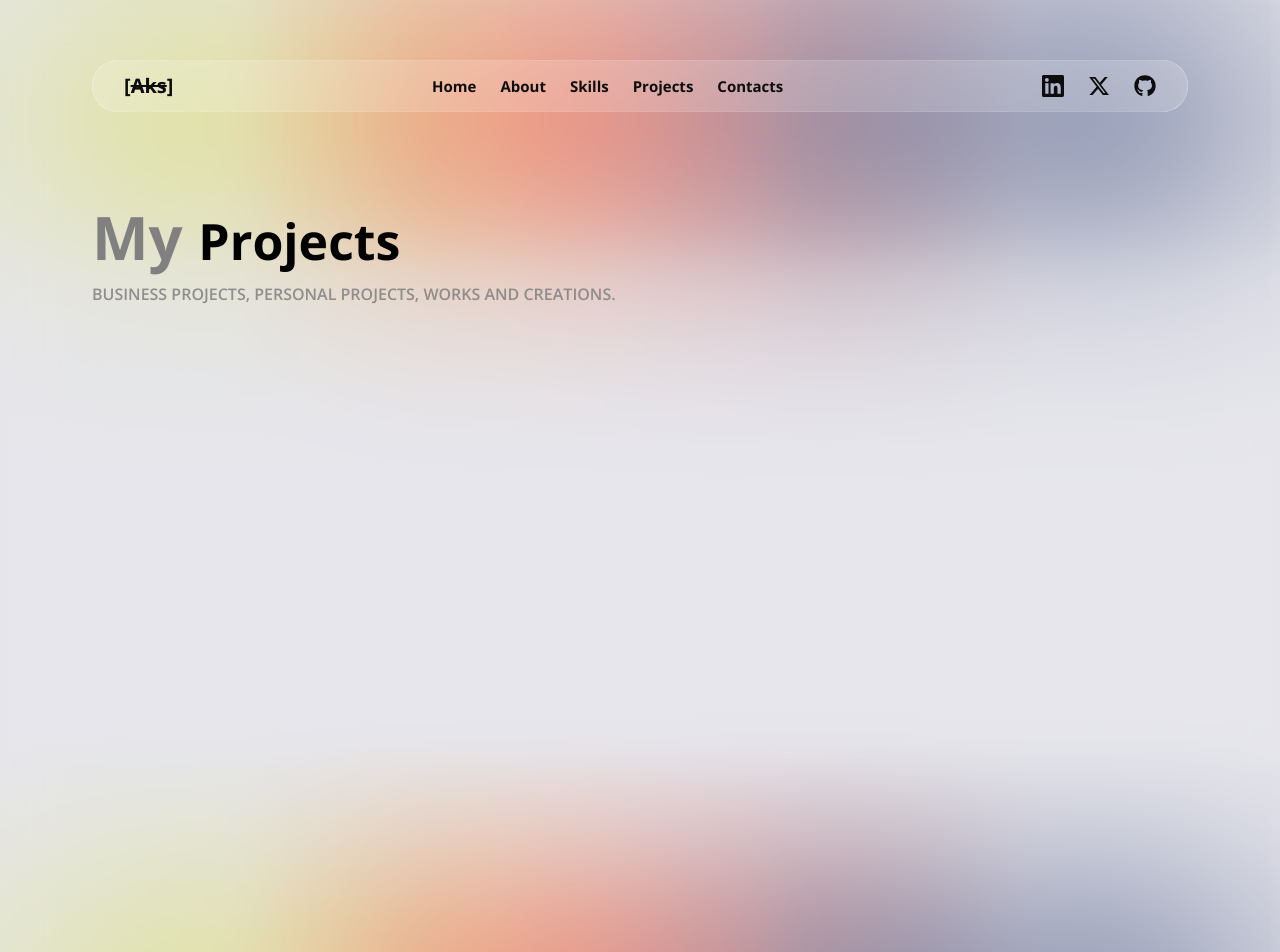
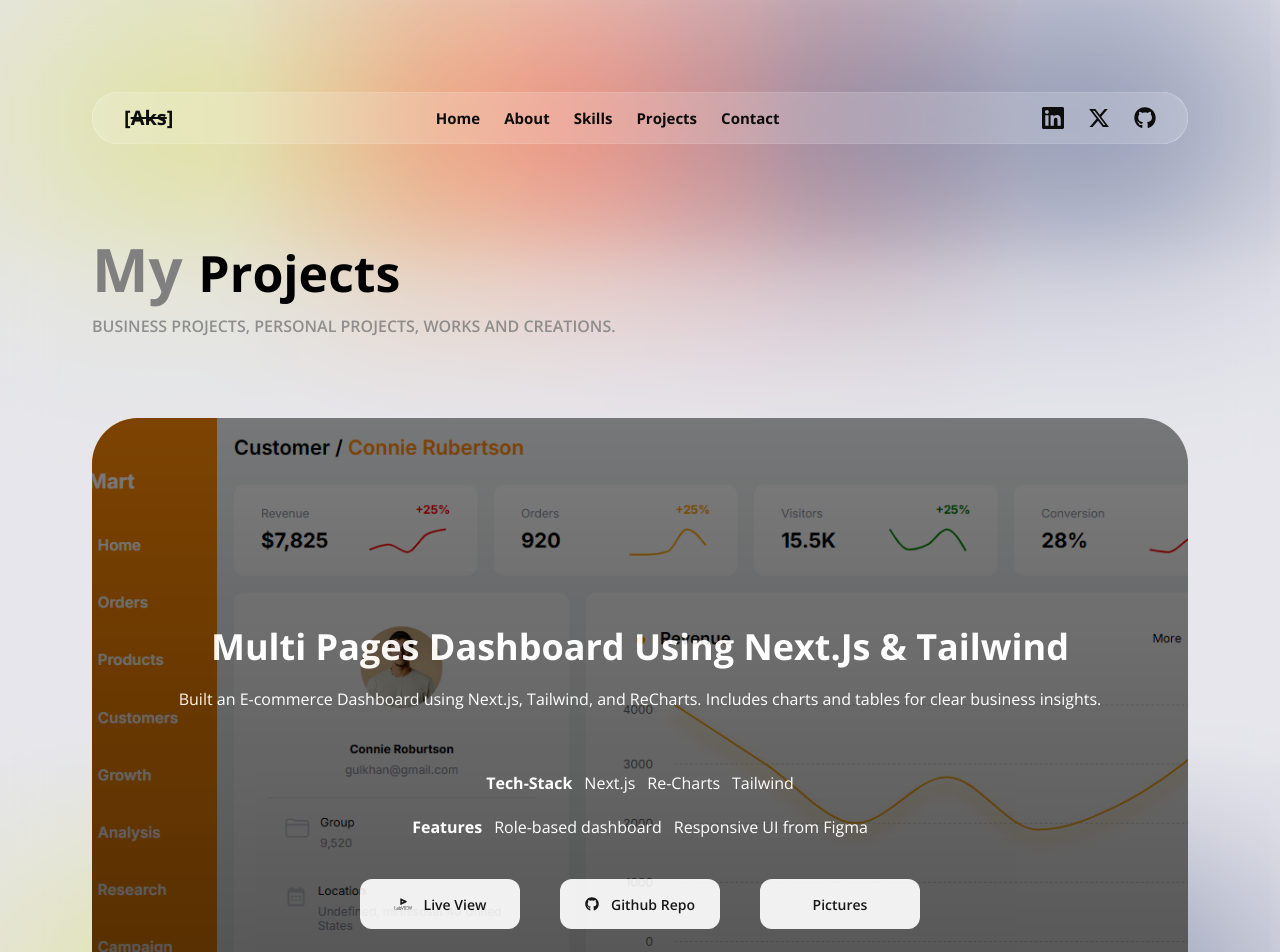
Before and after one commit to Muhammad-Ayub830/myPortfolio, a Next.js app: page /projects in a window 1280 px wide. Shown: the top 952 px of the page. Built offline with nearby package versions, Linux system fonts and the light colour scheme.

Commit message:
second commit

```diff
--- /dev/null
+++ b/app/contact/page.jsx
@@ -0,0 +1,52 @@
+import { Inter } from 'next/font/google'
+import React from 'react'
+const font = Inter({
+  subsets: ["latin"]
+})
+const Contact = () => {
+  return (
+    <div className={`min-h-screen ${font.className}`}>
+      <div className="text-conent mt-20">
+        <div className="heading text-4xl md:text-[50px] font-bold">
+          <span className=" font-bold text-[#808080]">Let's </span>Get In Touch
+        </div>
+        <p className='text font-semibold text-[#808080da]'>BY EMAIL OR ON MY SOCIAL NETWORKS.</p>
+      </div>
+      <div className="mail max-w-[800px] mx-auto bg-[#F6F6F6] mt-[58px] rounded-lg">
+        <div className="header flex items-center justify-between p-4 border-b-2 border-[#808080]">
+          <div className="logo flex gap-1">
+            <div className="p-1 rounded-full bg-[#F63636]"></div>
+            <div className="p-1 rounded-full bg-[#F6C136]"></div>
+            <div className="p-1 rounded-full bg-[#68F636]"></div>
+          </div>
+          <p>New Post</p>
+          <p></p>
+        </div>
+
+        <form action="" className='inputs p-5 px-10 border-b border-[#80808070] shadow-2xl'>
+
+            <div className="email-box flex gap-3 border-b py-3 border-[#80808070]">
+              <p>Email:</p>
+              <input type="email" placeholder='Enter your email address...' className='outline-0 w-full ml-4' />
+            </div>
+            <div className="email-box flex gap-3 border-b py-3 border-[#80808070]">
+              <p>Name:</p>
+              <input type="text" placeholder='Enter your Good Name...' className='outline-0 w-full ml-3' />
+            </div>
+            <div className="email-box flex gap-3  py-3 ">
+              <p>Subject:</p>
+              <input type="text" placeholder='Enter the Subject..' className='outline-0 w-full' />
+            </div>
+            <textarea name="" placeholder='Enter your message' className='w-full resize-none rounded-xl p-10 mt-20 outline-0 bg-[#ebe8e8] text-[#808080] min-h-[400px]' id=""></textarea>
+            <div className="btn text-right mt-3">
+            <button className='w-[140px] h-[50px] bg-[#0D0D0D] text-[#F0F0F0] rounded-xl mr-0 text-[20px]' type='submit'>Send</button>
+
+            </div>
+        </form>
+
+      </div>
+    </div>
+  )
+}
+
+export default Contact
--- a/app/globals.css
+++ b/app/globals.css
@@ -18,3 +18,7 @@
 .btns-hero button {
     box-shadow: 5px  5px 20px 0 #00000042, -10px -10px 10px rgb(255, 255, 255);
 }
+.project-bg{
+    background:  linear-gradient(#00000091,rgba(0, 0, 0, 0.747));
+    /* box-shadow: 0 0 10px 10px rgba(250, 250, 250, 0.849); */
+}
--- a/app/layout.jsx
+++ b/app/layout.jsx
@@ -1,6 +1,7 @@
 import { Geist, Geist_Mono, Open_Sans } from "next/font/google";
 import "./globals.css";
 import Navbar from "@/components/Navbar";
+import Sidebar from "@/components/sidebar";
 
 const geistSans = Geist({
   variable: "--font-geist-sans",
@@ -20,7 +21,8 @@ export const metadata = {
 export default function RootLayout({ children }) {
   return (
     <html lang="en">
-      <body className={` bg-[#d5d5df] relative max-w-[1400px]  mx-auto  `} >
+      <body className={` bg-[#d5d5df] relative w-[100%] max-w-[1400px]  mx-auto  `} >
+
         <div className="grid grid-cols-3 items-center px-30 pt-30 absolute w-[100%] ">
           <div className="yellow"></div>
           <div className="red"></div>
@@ -31,7 +33,7 @@ export default function RootLayout({ children }) {
           <div className="red"></div>
           <div className="blue"></div>
         </div>
-        <div className="w-full  p-23 pt-15 bg-[#ffffff67] backdrop-blur-xl absolute top-0 left-0 ">
+        <div className="w-full p-8 md:p-23 pt-15 bg-[#ffffff67] backdrop-blur-xl absolute top-0 left-0 ">
           <Navbar />
 
           {children}
--- a/app/projects/page.jsx
+++ b/app/projects/page.jsx
@@ -1,22 +1,60 @@
 'use client'
 import { Inter, Open_Sans } from 'next/font/google';
+import Link from 'next/link';
 import React from 'react'
+import { FaFileWaveform, FaGithub } from 'react-icons/fa6';
+import { SiLabview, SiLivechat, SiLivejournal } from 'react-icons/si';
 const inter = Open_Sans({
-  subsets:["latin"]
+  subsets: ["latin"]
 })
 const Projects = () => {
-   return (
-    <div className={`h-screen ${inter.className}    `}>
-      <div className="content mt-20 flex items-center">
+  return (
+    <div className={`min-h-screen ${inter.className}    `}>
+      <div className="content mt-20 ">
         <div className="text-conent">
           <div className="heading  text-[50px] font-bold">
             <span className="text-[60px] font-bold text-[#808080]">My </span>Projects
           </div>
-         <p className='text font-semibold text-[#808080da]'>BUSINESS PROJECTS, PERSONAL PROJECTS, WORKS AND CREATIONS.</p>
+          <p className='text font-semibold text-[#808080da]'>BUSINESS PROJECTS, PERSONAL PROJECTS, WORKS AND CREATIONS.</p>
         </div>
+        <div className="projects text-white ">
+          {/* first project that showcase my nextjs Dashboard */}
 
+         <div className="  project mb-20  mt-20 w-full rounded-[46px]  h-[600px] bg-[url(/dashboard.png)] bg-center bg-cover bg-no-repeat">
+            <div className=" project-bg  text w-full h-full rounded-[46px] flex items-center justify-center opacity-90 hover:opacity-100 transition duration-500 ">
+              <div className="cont">
+                <h1 className='text-4xl mb-5 mt-50 text-center font-bold'>Multi Pages Dashboard Using Next.Js & Tailwind</h1>
+                <p>Built an E-commerce Dashboard using Next.js, Tailwind, and ReCharts.
+                  Includes charts and tables for clear business insights.</p>
+                  <div className="feature  mt-15   justify-center">
+                  <div className="tech-stack flex gap-3 items-center justify-center  ">
+                    <p className='font-bold'>Tech-Stack</p>
+                    <p>Next.js</p>
+                    <p>Re-Charts</p>
+                    <p>Tailwind</p>
+                  </div>
+                  <div className="feature mt-5 flex gap-3 items-center justify-center  ">
+                    <p className='font-bold'>Features</p>
+                    <p>Role-based dashboard</p>
+                    <p>Responsive UI from Figma</p>
+                  </div>
+                  </div>
+ <div className="links flex items-center justify-center mb-20 gap-10 mt-5">
+
+             <button className="w-[160px] text-[#000000] bg-[#f0f0f0] h-[50px] inset-shadow-xl  p-3 text-[14px] font-semibold rounded-xl mt-5    cursor-pointer flex items-center justify-center gap-3"><SiLabview className='text-lg'/><Link href={`https://dashobards-using-next.vercel.app/dashboard`}>Live View</Link></button>
+             <button className="w-[160px] text-[#000000] bg-[#f0f0f0] h-[50px] inset-shadow-xl  p-3 text-[14px] font-semibold rounded-xl mt-5    cursor-pointer flex items-center justify-center gap-3"><FaGithub/><Link href={`https://github.com/Muhammad-Ayub830/DashobardsUsingNext.git`}>Github Repo</Link></button>
+             <button className="w-[160px] text-[#000000] bg-[#f0f0f0] h-[50px]  p-3 text-[14px] font-semibold rounded-xl mt-5    cursor-pointer">Pictures</button>
+
+                  </div>
+              </div>
+
+            </div>
+
+          </div>
+
+        </div>
       </div>
-{/* <Footer/> */}
+      {/* <Footer/> */}
     </div>
   );
 }
--- a/components/Footer.jsx
+++ b/components/Footer.jsx
@@ -6,23 +6,23 @@ import { IoMdMail } from "react-icons/io";
 
 const Footer = () => {
   return (
-    <div className='flex items-center justify-between p-10 relative'>
+    <div className='flex items-center justify-between lg:flex-row flex-col p-10 relative'>
       <div className="logo text-8xl font-bold line-through p-10">
         [AKS]
       </div>
       <div className="links grid grid-cols-2 gap-20">
         <div className="left-links flex items-center justify-between flex-col gap-6">
-          <Link href='#' className='font-bold' >Facebook</Link>
-          <Link href='#' >Facebook</Link>
-          <Link href='#' >Facebook</Link>
-          <Link href='#' >Facebook</Link>
+          <Link href='#' className='font-bold' >Links to Pages</Link>
+          <Link href='/home' >Home</Link>
+          <Link href='/contact' >contact</Link>
+          <Link href='/projects' >Projects</Link>
         </div>
 
         <div className="left-links flex items-center justify-between flex-col  min-w-[100px]">
           <Link href='#' className='font-bold w-full'>Contacts</Link>
-          <Link href='#' className='flex items-center gap-2 w-full' ><FaLinkedin /> LinkedIn</Link>
-          <Link href='#' className='flex items-center gap-2 w-full' ><FaGithub /> Github</Link>
-          <Link href='#' className='flex items-center gap-2 w-full' ><IoMdMail /> Mail</Link>
+          <Link href='https://www.linkedin.com/in/muhammad-ayub-47373a345/' className='flex items-center gap-2 w-full' ><FaLinkedin /> LinkedIn</Link>
+          <Link href='https://github.com/Muhammad-Ayub830' className='flex items-center gap-2 w-full' ><FaGithub /> Github</Link>
+          <Link href='/contact' className='flex items-center gap-2 w-full' ><IoMdMail /> Mail</Link>
         </div>
 
       </div>
--- a/components/Navbar.jsx
+++ b/components/Navbar.jsx
@@ -1,35 +1,38 @@
 'use client'
 import { Inter, Open_Sans } from 'next/font/google';
 import Link from 'next/link'
-import React from 'react'
+import React, { useState } from 'react'
 import { FaGithub, FaXTwitter } from "react-icons/fa6";
 import { SiLinkedin } from "react-icons/si";
 
 const nav_font = Open_Sans({
   subsets:["latin"]
 })
+import { RiMenuFoldFill } from "react-icons/ri";
+import Sidebar from './sidebar';
 
 const Navbar = () => {
+  const [ischeck,setCheck] = useState(false);
   return (
-    <div className={`flex font-bold items-center ${nav_font.className}  text-[#0D0D0D]  justify-between  p-3 px-8 text-xl rounded-full  nav  `}>
+    <div className={`flex font-bold items-center ${nav_font.className}  text-[#0D0D0D]  justify-between  p-3 px-8 text-xl rounded-full  nav relative  `}>
      <Link href={`/`}> <div className="logo  font-bold  ">[<span className='line-through'>Aks</span>]</div></Link>
-      <div className="links text-[15px] font-bold flex items-center justify-between gap-6">
+      <div className="links text-[15px] font-bold items-center justify-between gap-6 hidden md:flex">
         <Link href='/' className='' >Home</Link>
         <Link href='/about' >About</Link>
         <Link href='/skills' >Skills</Link>
         {/* <Link href='#'  >Experience</Link> */}
         <Link href='/projects' >Projects</Link>
-        <Link href='#' >Contacts</Link>
+        <Link href='/contact' >Contact</Link>
       </div>
-      <div className="links text-[22px] flex items-center justify-between gap-6">
+      <div className="links hidden md:flex text-[22px]  items-center justify-between gap-6">
       <Link href='https://www.linkedin.com/in/muhammad-ayub-47373a345/'><SiLinkedin/></Link>
         <FaXTwitter />
        <Link  href='https://github.com/Muhammad-Ayub830'><FaGithub/></Link>
-        {/* <p className='font-normal'>|</p>
-        <div className="border  w-12 rounded-full border-[#0D0D0D] ">
-          <div className="rounded-full border-[#0D0D0D]  w-5 h-5 border transition ease-linear duration-300 left-0 relative hover:left-7"></div>
-        </div> */}
+
       </div>
+      <RiMenuFoldFill className='block md:hidden text-2xl font-bold' onClick={()=>setCheck(prev=>!prev)}/>
+
+      <Sidebar status={ischeck} setCheck={setCheck} />
     </div>
   )
 }
--- /dev/null
+++ b/components/sidebar.jsx
@@ -0,0 +1,27 @@
+'use client'
+import Link from 'next/link'
+import React, { useState } from 'react'
+import { RiMenuFold2Fill } from 'react-icons/ri'
+
+const Sidebar = ({status,setCheck}) => {
+
+  return (
+    <div className={`w-full h-screen transition duration-500
+    z-10 p-10 bg-[#d6ccccd7] backdrop-blur absolute top-0
+    ${status?'right-0' : 'right-[110%]'}
+     `} >
+        <RiMenuFold2Fill onClick={()=>setCheck(prev=>!prev)} className='text-xl p-3 rounded-xl ml-auto text-black  shadow w-14 h-14
+        cursor-pointer'/>
+      <ul className='p-5 flex flex-col font-semibold text-black'>
+        <Link href='' className='p-3 text-lg  border-b'>Home</Link>
+        <Link href='' className='p-3 text-lg  border-b'>About</Link>
+        <Link href='' className='p-3 text-lg  border-b'>Skills</Link>
+        <Link href='' className='p-3 text-lg  border-b'>Projects</Link>
+        <Link href='' className='p-3 text-lg  border-b'>Contact</Link>
+
+      </ul>
+    </div>
+  )
+}
+
+export default Sidebar
```
Also changed, not shown: app/page.jsx (+9 -8 lines), public/dashboard.PNG (added).
